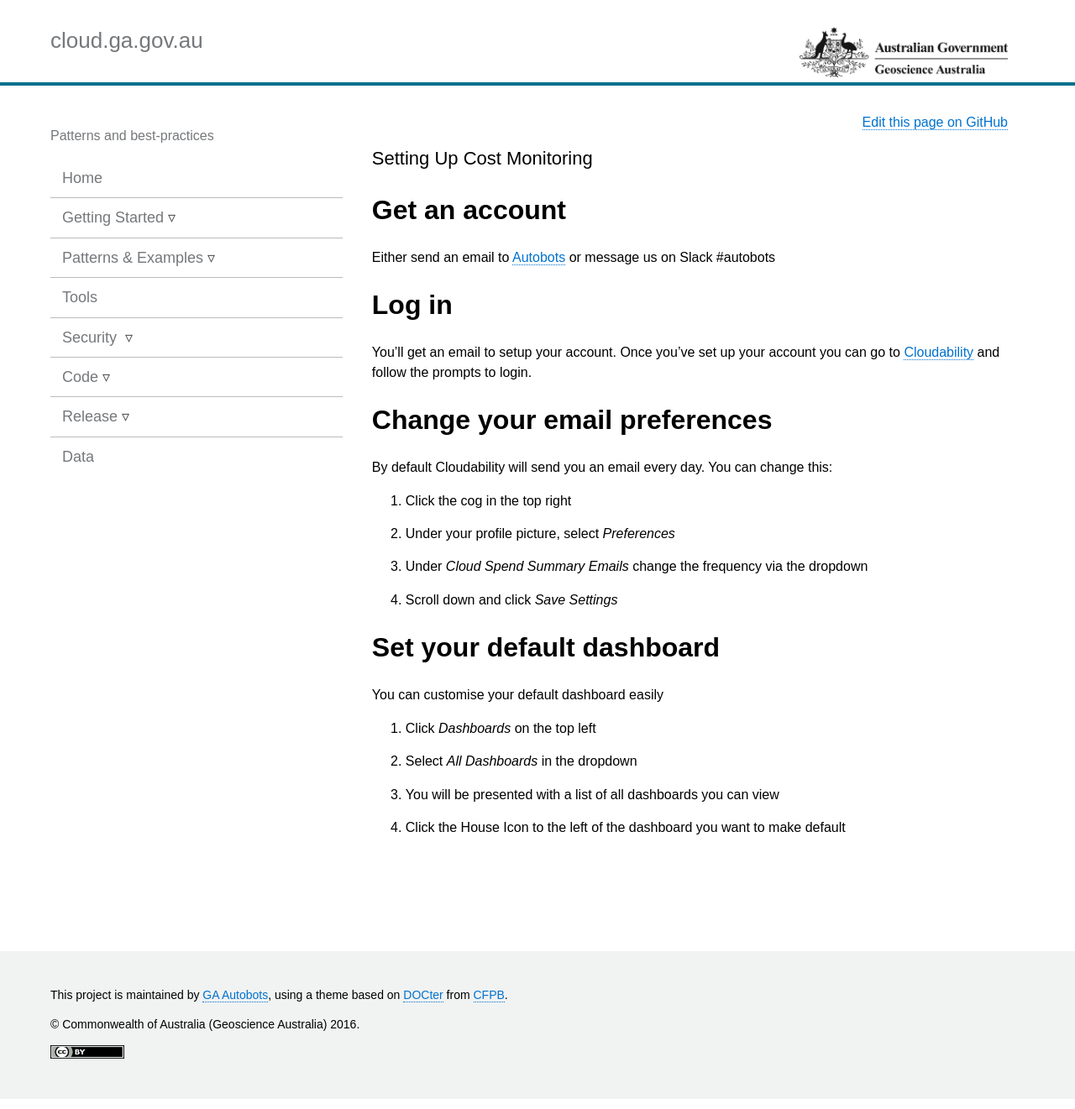
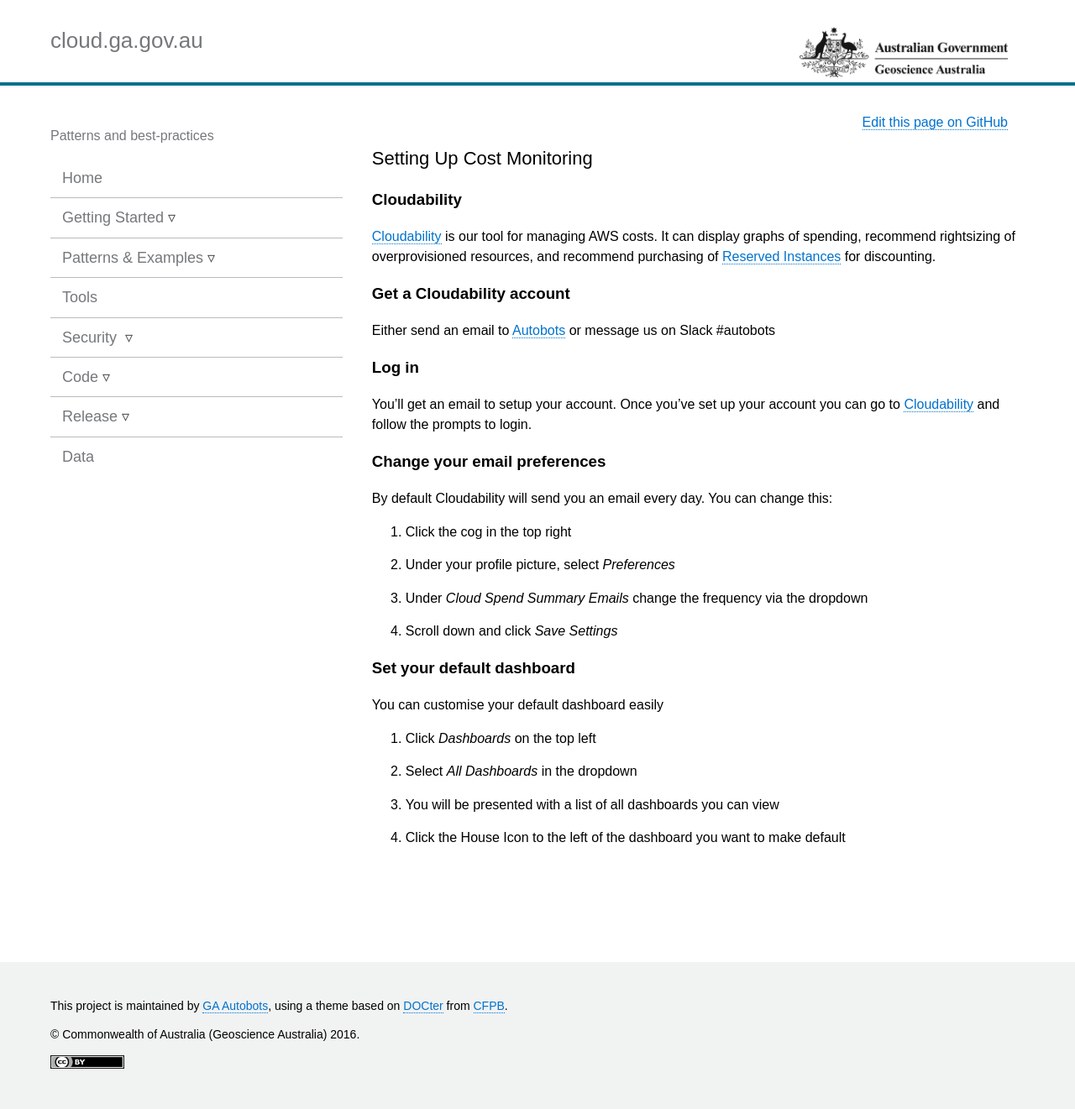
Before and after one commit to GeoscienceAustralia/cloud, a Jekyll site: the page built from docs/_pages/setting_up_cost_monitoring.md, in a window 1280 px wide. Shown: the whole page at 84% size. Built offline with Jekyll 4.4.1, drawn with Linux system fonts in a browser that asks for light colours; nearby versions of some CDN libraries.

Commit message:
Add background on Cloudability

```diff
--- a/docs/_pages/setting_up_cost_monitoring.md
+++ b/docs/_pages/setting_up_cost_monitoring.md
@@ -4,15 +4,19 @@
 permalink: cloud/setting_up_cost_monitoring.html
 ---
 
-# Get an account
+### Cloudability
+
+[Cloudability](https://cloudability.com) is our tool for managing AWS costs. It can display graphs of spending, recommend rightsizing of overprovisioned resources, and recommend purchasing of [Reserved Instances](https://aws.amazon.com/ec2/pricing/reserved-instances/) for discounting.
+
+### Get a Cloudability account
 
 Either send an email to [Autobots](mailto:autobots@ga.gov.au) or message us on Slack #autobots
 
-# Log in
+### Log in
 
 You'll get an email to setup your account. Once you've set up your account you can go to [Cloudability](https://app.cloudability.com) and follow the prompts to login.
 
-# Change your email preferences
+### Change your email preferences
 
 By default Cloudability will send you an email every day. You can change this:
 1. Click the cog in the top right
@@ -20,7 +24,7 @@
 3. Under *Cloud Spend Summary Emails* change the frequency via the dropdown
 4. Scroll down and click _Save Settings_
 
-# Set your default dashboard
+### Set your default dashboard
 
 You can customise your default dashboard easily
 1. Click _Dashboards_ on the top left
```
